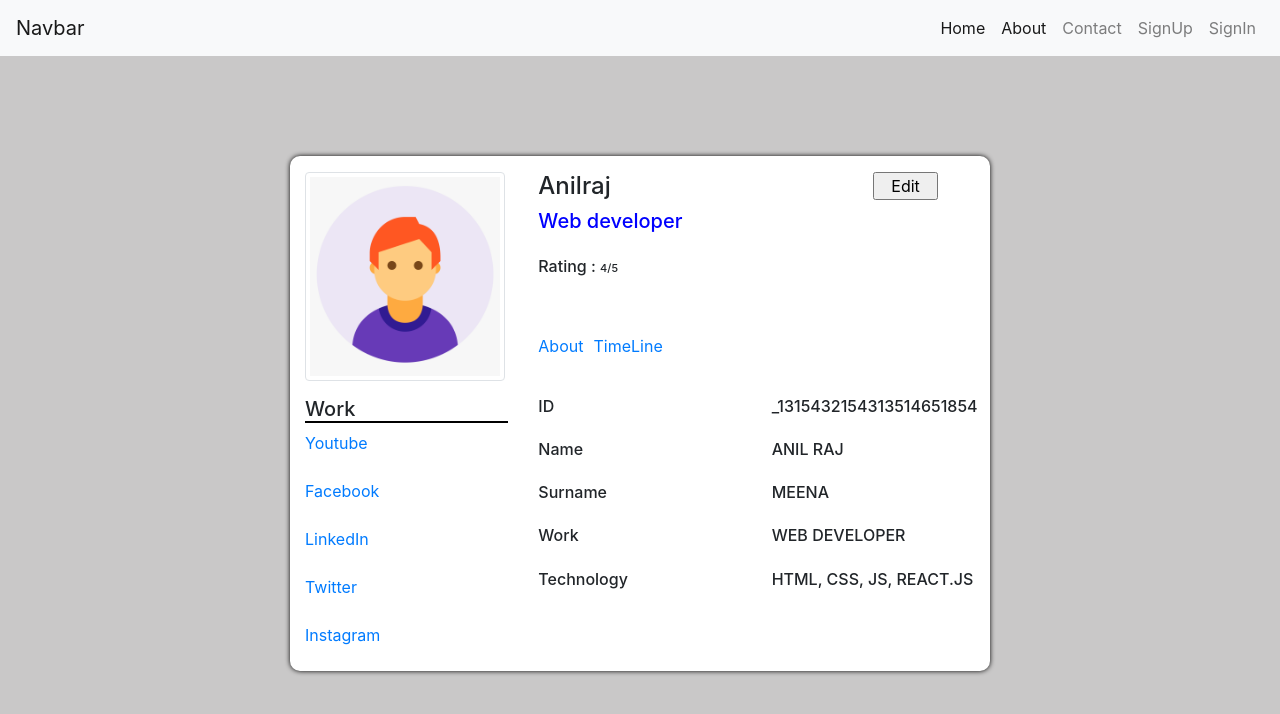
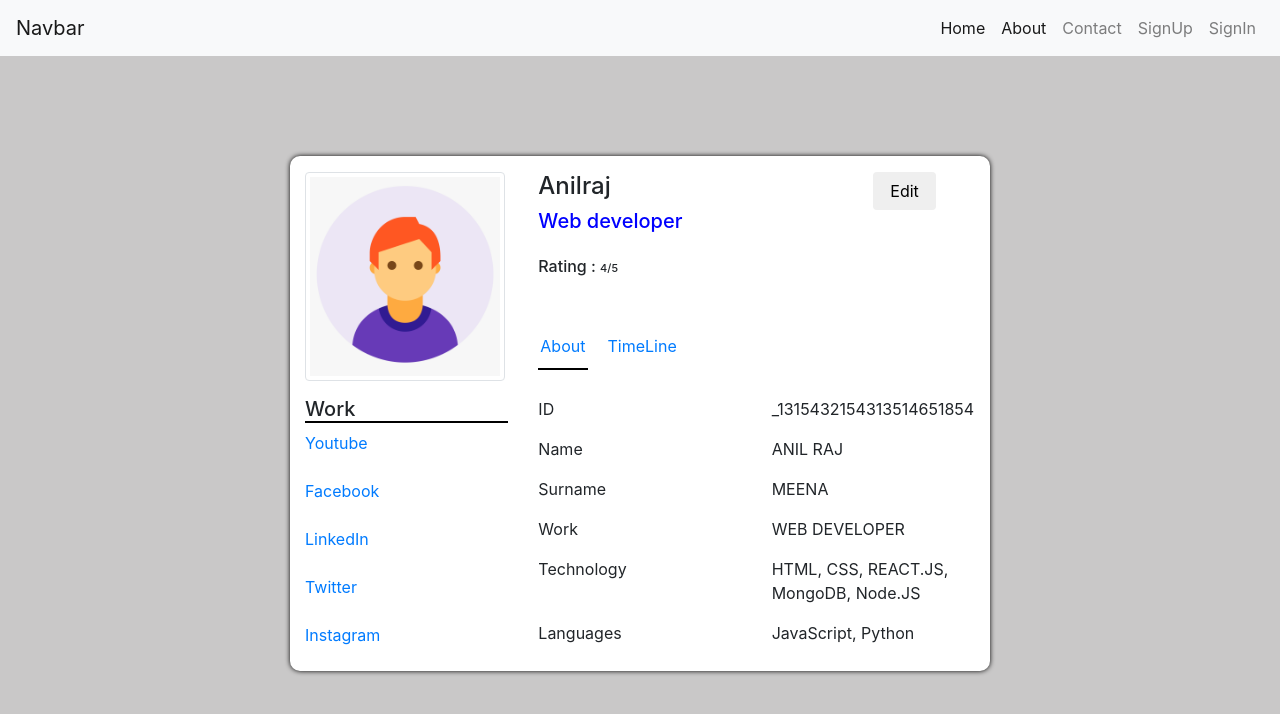
Before and after one commit to airKing05/mern-user-auth, a React (Create React App) app in the folder mern-july1/client-code/: page /about in a window 1280 px wide. Shown: the top 714 px of the page. Built offline with nearby package versions, Linux system fonts and the light colour scheme.

Commit message:
about page -1 completed

```diff
--- a/mern-july1/client-code/src/components/About.js
+++ b/mern-july1/client-code/src/components/About.js
@@ -6,78 +6,140 @@ export default function About() {
         <div className="container cont" style={{ maxWidth: '700px', marginTop: '100px', marginBottom: '100px' }}>
             <div className="row py-3">
                 <div className=" col-md-4">
-                    <img src={userImage} className="img-fluid img-thumbnail" alt="user-image" style={{ maxWidth: '200px', height: 'auto' }} />
+                    <img src={userImage} className="img-fluid img-thumbnail" alt="user-img" style={{ maxWidth: '200px', height: 'auto' }} />
                 </div>
                 <div className=" col-md-6">
                     <form>
                         <h4>Anilraj</h4>
                         <h5 style={{ color: 'blue', }}>Web developer</h5>
                         <h6 className="my-4">Rating : <span style={{ fontSize: '11px', fontWeight: 500 }}>4/5</span></h6>
-                    <nav class="nav mt-5">
-                        <a class="nav-link active" id="nav_about" data-toggle="tab" style={{padding: '10px 0px'}} aria-current="page" href="#nav_about">About</a>
-                        <a class="nav-link" id="nav_timeline" data-toggle="tab"  style={{padding: '10px 10px'}} href="#nav_timeline">TimeLine</a>
+                        <nav class="nav mt-5 " role="tablist">
+                            <a class="nav-link active" id="about-tab" data-toggle="tab" role="tab" aria-current="page" href="#about" style={{ padding: '10px 2px' }} >About</a>
+                            <a class="nav-link" id="timeline-tab" data-toggle="tab" role="tab" href="#timeline" style={{ padding: '10px 20px' }} >TimeLine</a>
                         </nav>
+                        <div  style={{borderBottom: '2px solid black', maxWidth: '50px'}}></div>
                     </form>
                 </div>
                 <div className="row">
                     <div className="col-md-2">
                         <form className="align-self-end ">
-                             <input type="submit" className=" px-3" value="Edit"/>
+                            <input type="submit" name="btn" className="btn px-3" value="Edit" />
                         </form>
                     </div>
                 </div>
             </div>
             <div className="row">
                 <div className="col-md-4">
-                        <h5 style={{borderBottom: '2px solid black'}}>Work</h5>
-                        <a href="https://www.youtube.com/">Youtube</a> <br/><br/>
-                        <a href="https://www.facebook.com/anilrajmeena.meena/">Facebook</a> <br/><br/>
-                        <a href="https://www.linkedin.com/in/anilraj-meena/">LinkedIn</a> <br/><br/>
-                        <a href="https://twitter.com/ANILRAJMEENA2">Twitter</a> <br/><br/>
-                        <a href="https://www.instagram.com/anilraj_bundi/">Instagram</a> <br/><br/>
+                    <h5 style={{ borderBottom: '2px solid black' }}>Work</h5>
+                    <a rel="noreferrer" target="_blank" href="https://www.youtube.com/">Youtube</a> <br /><br />
+                    <a rel="noopener noreferrer" target="_blank" href="https://www.facebook.com/anilrajmeena.meena/">Facebook</a> <br /><br />
+                    <a rel="noopener noreferrer" target="_blank" href="https://www.linkedin.com/in/anilraj-meena/">LinkedIn</a> <br /><br />
+                    <a rel="noopener noreferrer" target="_blank" href="https://twitter.com/ANILRAJMEENA2">Twitter</a> <br /><br />
+                    <a rel="noopener noreferrer" target="_blank" href="https://www.instagram.com/anilraj_bundi/">Instagram</a> <br /><br />
                 </div>
                 <div className="col-md-8">
+                    <div className="tab-content profile-tab" id="myTabContent">
+                        <div className="tab-pane fade show active" id="about" role="tabpanel" area-aria-label="about-tab">
                             <div className="row ">
                                 <div className="col-md-6">
-                                <h6>ID</h6>
+                                    <label>ID</label>
                                 </div>
                                 <div className="col-md-6">
-                                <h6>_1315432154313514651854</h6>
+                                    <p>_1315432154313514651854</p>
                                 </div>
                             </div>
-                        <div className="row mt-3">
+                            <div className="row ">
                                 <div className="col-md-6">
-                                <h6>Name</h6>
+                                    <label>Name</label>
                                 </div>
                                 <div className="col-md-6">
-                                <h6>ANIL RAJ </h6>
+                                    <p>ANIL RAJ </p>
                                 </div>
                             </div>
-                        <div className="row mt-3">
+                            <div className="row ">
                                 <div className="col-md-6">
-                                <h6>Surname</h6>
+                                    <label>Surname</label>
                                 </div>
                                 <div className="col-md-6">
-                                <h6>MEENA</h6>
+                                    <p>MEENA</p>
                                 </div>
                             </div>
-                        <div className="row mt-3">
+                            <div className="row ">
                                 <div className="col-md-6">
-                                <h6>Work</h6>
+                                    <label>Work</label>
                                 </div>
                                 <div className="col-md-6">
-                                <h6>WEB DEVELOPER</h6>
+                                    <p>WEB DEVELOPER</p>
                                 </div>
                             </div>
-                        <div className="row mt-3">
+                            <div className="row" >
                                 <div className="col-md-6">
-                                <h6>Technology</h6>
+                                    <label>Technology</label>
                                 </div>
                                 <div className="col-md-6">
-                                <h6>HTML, CSS, JS, REACT.JS</h6>
+                                    <p>HTML, CSS, REACT.JS, MongoDB, Node.JS</p>
                                 </div>
                             </div>
-
+                            <div className="row">
+                                <div className="col-md-6">
+                                    <label>Languages</label>
+                                </div>
+                                <div className="col-md-6">
+                                    <p>JavaScript, Python</p>
+                                </div>
+                            </div>
+                        </div>
+                        <div className="tab-pane fade " id="timeline" role="tabpanel" area-aria-label="timeline-tab">
+                            <div className="row ">
+                                <div className="col-md-6">
+                                    <label>1-10th </label>
+                                </div>
+                                <div className="col-md-6">
+                                    <p>Village</p>
+                                </div>
+                            </div>
+                            <div className="row ">
+                                <div className="col-md-6">
+                                    <label>10+2 +JEE</label>
+                                </div>
+                                <div className="col-md-6">
+                                    <p>Kota</p>
+                                </div>
+                            </div>
+                            <div className="row ">
+                                <div className="col-md-6">
+                                    <label>College</label>
+                                </div>
+                                <div className="col-md-6">
+                                    <p>Gandhinagar, Guj.</p>
+                                </div>
+                            </div>
+                            <div className="row ">
+                                <div className="col-md-6">
+                                    <label>I-Work</label>
+                                </div>
+                                <div className="col-md-6">
+                                    <p>GeoCart</p>
+                                </div>
+                            </div>
+                            <div className="row" >
+                                <div className="col-md-6">
+                                    <label>II-Work</label>
+                                </div>
+                                <div className="col-md-6">
+                                    <p>BioCule</p>
+                                </div>
+                            </div>
+                            <div className="row">
+                                <div className="col-md-6">
+                                    <label>III-Work</label>
+                                </div>
+                                <div className="col-md-6">
+                                    <p>Other</p>
+                                </div>
+                            </div>
+                        </div>
+                    </div>
                 </div>
             </div>
         </div>
```
Lines whose indentation alone changed are shown as unchanged.
